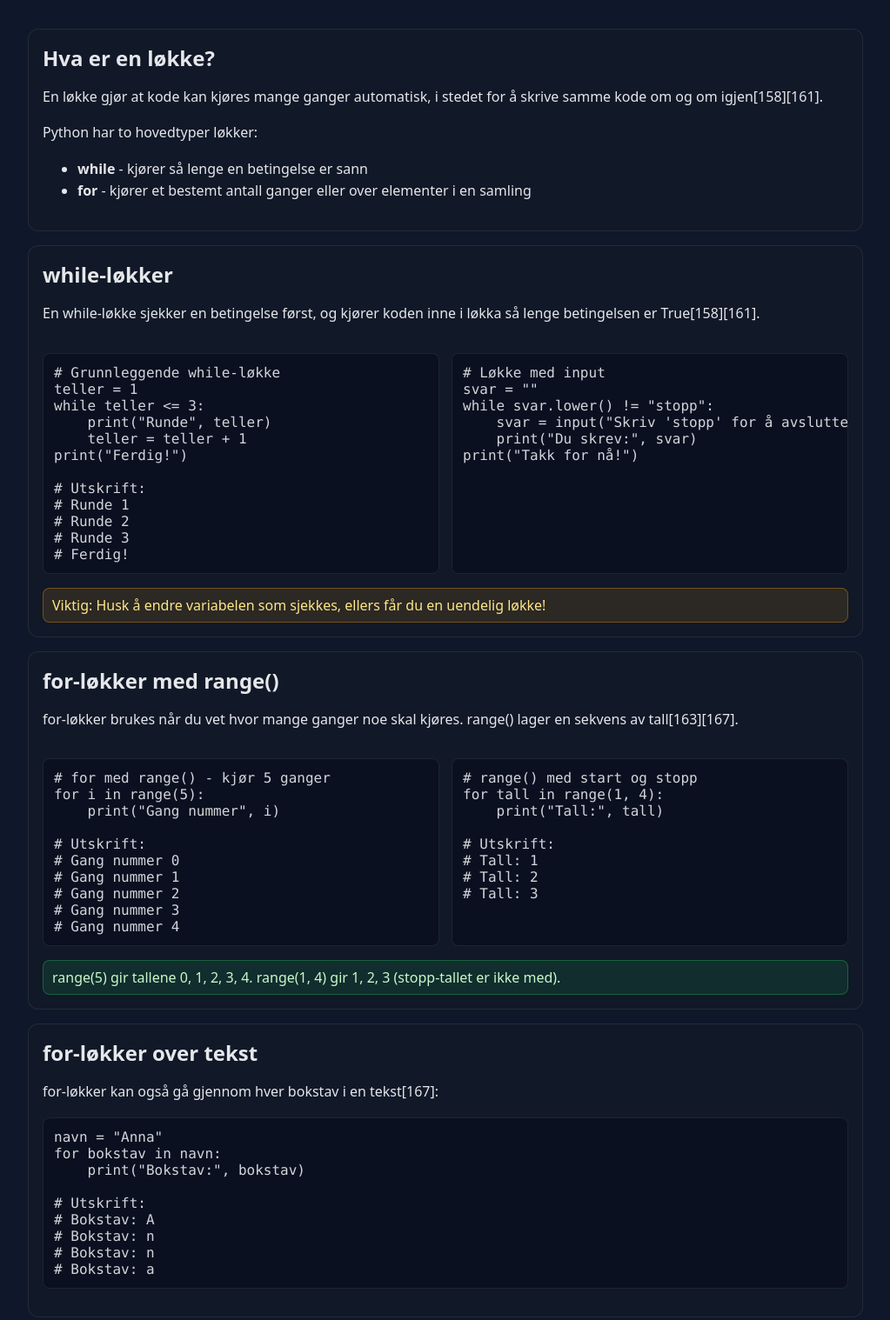
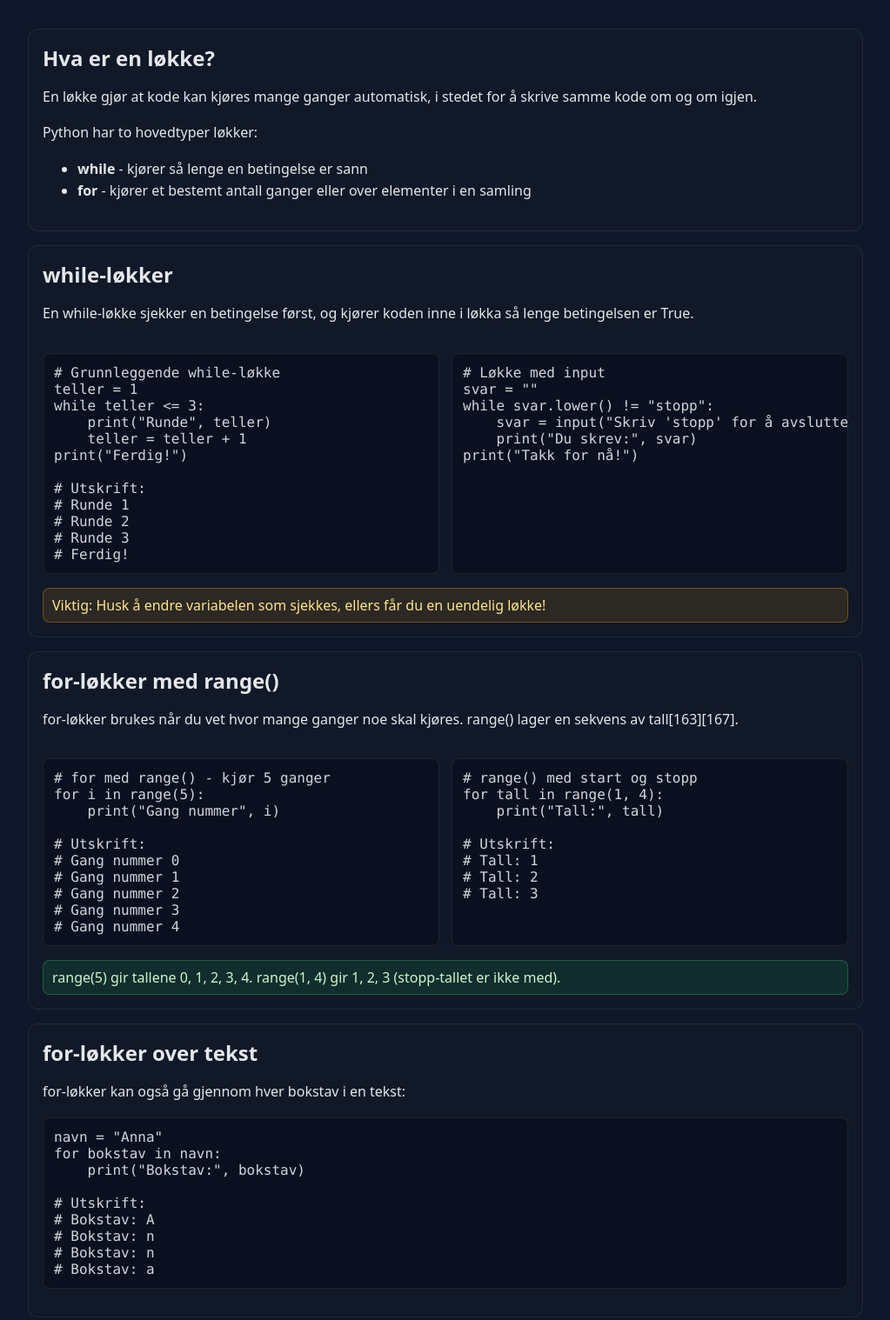
Before and after one commit to iver120/programmering-python-intro, a plain HTML site: page intro_til_lokker.html in a window 1280 px wide. Shown: the part 149-1667 px from the top of the page at 87% size, without its empty margins (128-1151 px from the left). Drawn offline with Linux system fonts and the light colour scheme.

Commit message:
Update intro_til_lokker.html

```diff
--- a/intro_til_lokker.html
+++ b/intro_til_lokker.html
@@ -34,7 +34,7 @@
   <main>
     <section>
       <h2>Hva er en løkke?</h2>
-      <p>En løkke gjør at kode kan kjøres mange ganger automatisk, i stedet for å skrive samme kode om og om igjen[158][161].</p>
+      <p>En løkke gjør at kode kan kjøres mange ganger automatisk, i stedet for å skrive samme kode om og om igjen.</p>
       <p>Python har to hovedtyper løkker:</p>
       <ul>
         <li><strong>while</strong> - kjører så lenge en betingelse er sann</li>
@@ -44,7 +44,7 @@
 
     <section>
       <h2>while-løkker</h2>
-      <p>En while-løkke sjekker en betingelse først, og kjører koden inne i løkka så lenge betingelsen er True[158][161].</p>
+      <p>En while-løkke sjekker en betingelse først, og kjører koden inne i løkka så lenge betingelsen er True.</p>
 
       <div class="grid">
 <pre><code># Grunnleggende while-løkke
@@ -106,7 +106,7 @@ for tall in range(1, 4):
 
     <section>
       <h2>for-løkker over tekst</h2>
-      <p>for-løkker kan også gå gjennom hver bokstav i en tekst[167]:</p>
+      <p>for-løkker kan også gå gjennom hver bokstav i en tekst:</p>
 
 <pre><code>navn = "Anna"
 for bokstav in navn:
@@ -122,7 +122,7 @@ for bokstav in navn:
 
     <section>
       <h2>break og continue</h2>
-      <p>break stopper løkka helt, continue hopper til neste runde[158][161].</p>
+      <p>break stopper løkka helt, continue hopper til neste runde.</p>
 
       <div class="grid">
 <pre><code># break - stopp løkka
```
